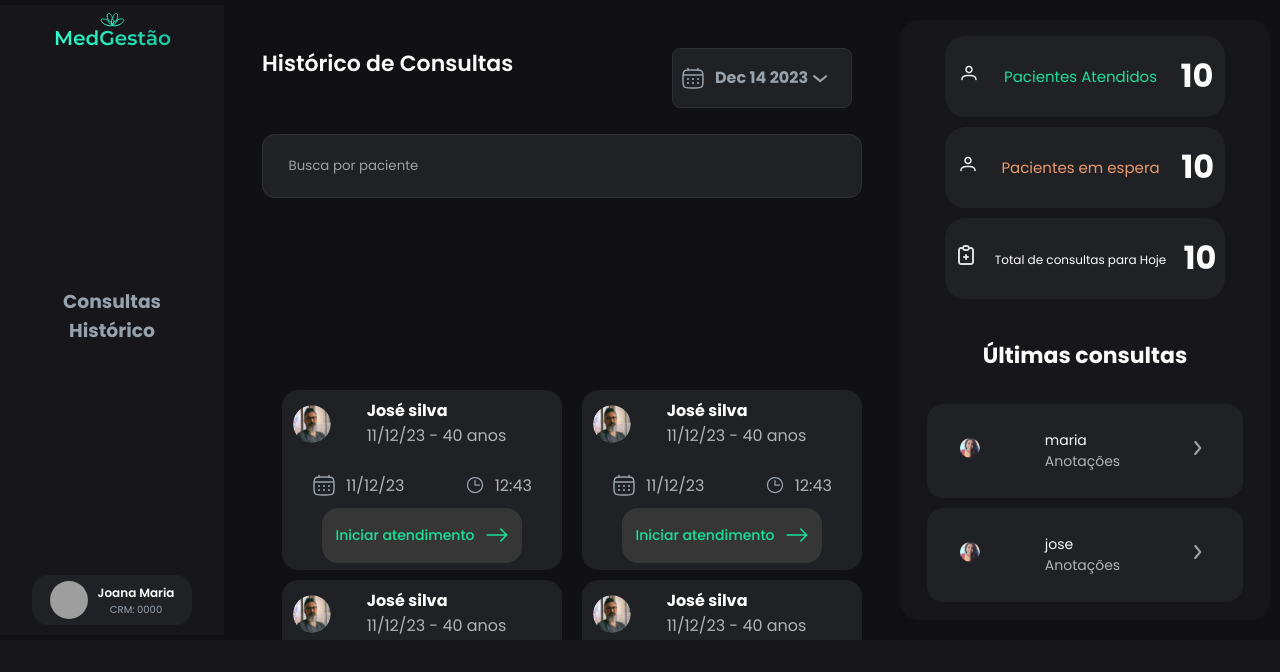
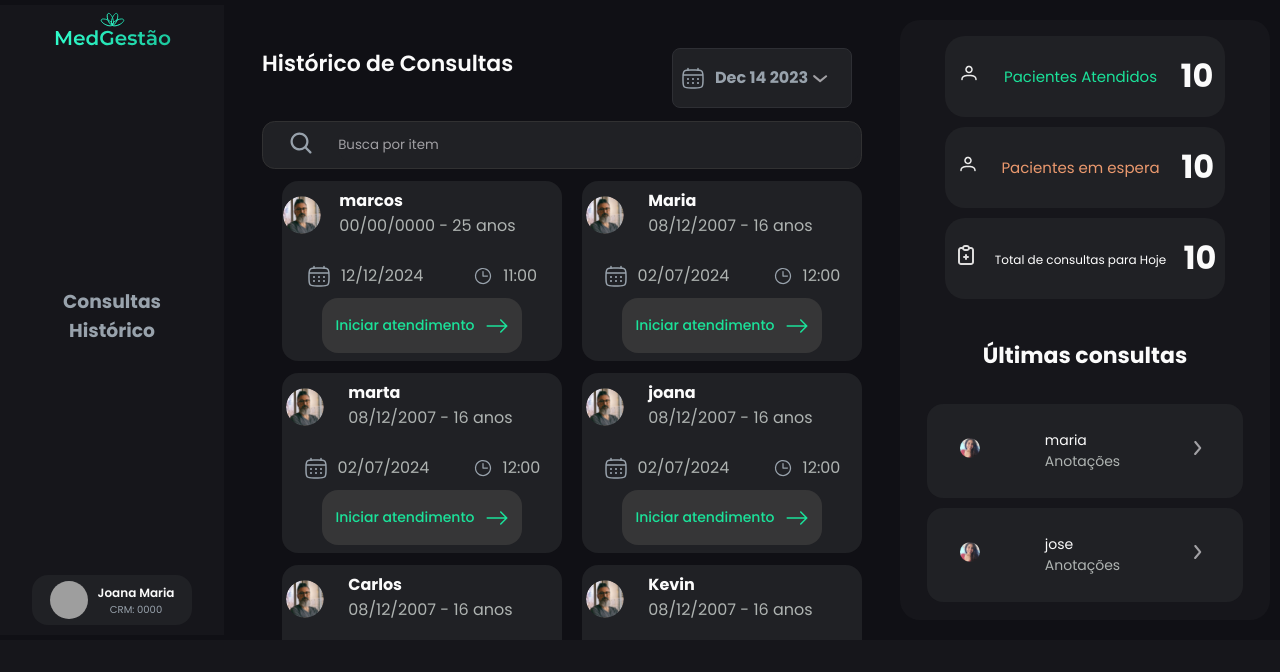
Before and after one commit to MedGestao/frontend-web, a React (Create React App) app: page /dashboard in a window 1280 px wide. Both pictures are taken after a click on the element "Histórico". Shown: the top 672 px of the page. Built offline with nearby package versions, Linux system fonts and the light colour scheme; grey boxes are pictures that could not be loaded.

Commit message:
added search consult patients

```diff
--- a/src/components/CardService/index.js
+++ b/src/components/CardService/index.js
@@ -4,7 +4,8 @@ import timeIcon from "./timeIcon.svg"
 import calendarIcon from "./calendarIcon.svg"
 import arrow from './arrow.svg'
 
-function CardSevice() {
+function CardSevice(props) {
+
     return (
         <div className="cardService">
             <div className="cadServiceMed1">
@@ -13,21 +14,21 @@ function CardSevice() {
                 </div>
                 <div style={{ marginRight: '45px' }}>
                     <div className='patientInformation' >
-                        <span>José silva</span>
+                        <span>{props.name}</span>
                     </div>
                     <div className='dateInformation'>
-                        <span>11/12/23 - 40 anos</span>
+                        <span>{props.date_of_birth} - {props.age} anos</span>
                     </div>
                 </div>
             </div>
             <div className="cadServiceMed2">
                 <div className="agend">
                     <div className='dateInformation'>
-                        <img src={calendarIcon} style={{ marginRight: '10px' }} /> <span>11/12/23</span>
+                        <img src={calendarIcon} style={{ marginRight: '10px' }} /> <span>{props.date_of_consult}</span>
 
                     </div>
                     <div className="dateInformation">
-                        <img src={timeIcon} style={{ marginRight: '10px' }} /> <span>12:43</span>
+                        <img src={timeIcon} style={{ marginRight: '10px' }} /> <span>{props.consultation_time}</span>
 
                     </div>
                 </div>
--- a/src/pages/dashboard/index.js
+++ b/src/pages/dashboard/index.js
@@ -6,27 +6,42 @@ import './style.css';
 import React, { useState } from 'react';
 import calendarIcon from "./calendar.svg"
 import arrowIcon from "./arrow.svg"
+import searcIcon from "./searchIcon.svg"
 import Calendar from 'react-calendar';
 import 'react-calendar/dist/Calendar.css';
 
 function Dashboard() {
-  const dados = [4, 3]
   const [date, setDate] = useState(new Date());
   const [isCalendarVisible, setCalendarVisible] = useState(false);
   const [history, setHistory] = useState(false);
-  const name = useState()
+  const [name, setName] = useState('');
+  const [consultCard, setConsultCard] = useState([{ name: "marcos", age: "25", date_of_birth: "00/00/0000", date_of_consult: "12/12/2024", consultation_time: "11:00" },
+  { name: "Maria", age: "16", date_of_birth: "08/12/2007", date_of_consult: "02/07/2024", consultation_time: "12:00" },
+  { name: "marta", age: "16", date_of_birth: "08/12/2007", date_of_consult: "02/07/2024", consultation_time: "12:00" },
+  { name: "joana", age: "16", date_of_birth: "08/12/2007", date_of_consult: "02/07/2024", consultation_time: "12:00" },
+  { name: "Carlos", age: "16", date_of_birth: "08/12/2007", date_of_consult: "02/07/2024", consultation_time: "12:00" },
+  { name: "Kevin", age: "16", date_of_birth: "08/12/2007", date_of_consult: "02/07/2024", consultation_time: "12:00" }
+  ])
+  var [filteredConsultations, setFilteredConsultation] = useState(consultCard)
+  const searchPatients = () => {
+    console.log('opa', name);
+    filteredConsultations = consultCard.filter(paciente => {
 
-  const searchPatients = (name) => {
-    console.log('opa', name);
+      if (paciente.name.toLowerCase() == name.toLowerCase()) {
+        return paciente
+      }
+    });
+    if (!name) {
+      filteredConsultations = consultCard
+    }
+    setFilteredConsultation(filteredConsultations);
   }
 
   const handleTruehistory = () => {
-    // Define minhaVariavel como true
     setHistory(true);
   };
 
   const handleFalsehistory = () => {
-    // Define minhaVariavel como false
     setHistory(false);
   };
 
@@ -62,13 +77,17 @@ function Dashboard() {
               </div>
 
             </div>
-            <div className="simple-input-block">
+            <div className="inputStyle">
+              <button type="button" className="buttonSearch" onClick={searchPatients}>
+                <img src={searcIcon} />
+              </button>
               <input
                 id={name}
                 name={name}
-                placeholder="Busca por paciente"
+                placeholder="Busca por item"
+                onChange={(e) => setName(e.target.value)}
+              />
 
-              />
             </div>
 
           </div>
@@ -97,24 +116,27 @@ function Dashboard() {
         }
 
 
-        <div style={{ maxHeight: '250px', overflowY: 'auto' }}>
-          <div style={{
-            display: 'flex',
-            flexDirection: 'row', position: 'relative', zIndex: 1
-          }} >
-            {dados.map((item, index) => (
-              <CardSevice key={index} dados={item} />
-            ))}
-          </div>
-          <div style={{
-            marginTop: '10px',
-            display: 'flex',
-            flexDirection: 'row', position: 'relative', zIndex: 1
-          }} >
-            {dados.map((item, index) => (
-              <CardSevice key={index} dados={item} />
-            ))}
-          </div>
+        <div style={{ paddingTop: "2%" }} >
+          {filteredConsultations.map((item, index) => (
+
+            <React.Fragment key={item?.name}>
+              {(index) % 2 === 0 && <div style={{
+                display: 'flex',
+                flexDirection: 'row', position: 'relative', zIndex: 1, paddingBottom: "2%"
+              }}><CardSevice name={item?.name} age={item?.age} consultation_time={item?.consultation_time} date_of_birth={item?.date_of_birth} date_of_consult={item?.date_of_consult} />
+                {filteredConsultations[index + 1] && (
+                  <CardSevice
+                    name={filteredConsultations[index + 1]?.name}
+                    age={filteredConsultations[index + 1]?.age}
+                    consultation_time={filteredConsultations[index + 1]?.consultation_time}
+                    date_of_birth={filteredConsultations[index + 1]?.date_of_birth}
+                    date_of_consult={filteredConsultations[index + 1]?.date_of_consult}
+                  />
+                )}     </div>}
+            </React.Fragment>
+          ))}
+
+
         </div>
       </div >
 
--- a/src/pages/dashboard/style.css
+++ b/src/pages/dashboard/style.css
@@ -21,35 +21,55 @@
   justify-content: space-between;
 }
 
-.simple-input-block {
+.inputStyle {
   position: relative;
   margin-top: 0.8rem;
 }
 
-.simple-input-block label {
+.inputStyle {
   font-size: 1rem;
   font-style: normal;
   font-weight: 500;
 }
 
-.simple-input-block input {
-  background-image: url("./calendar.svg");
+.inputStyle {
   background-size: 20px;
   background-position: 10px center;
   background-repeat: no-repeat;
   width: 100%;
-  height: 4rem;
+  height: 3rem;
   margin-top: 0.8rem;
   border-radius: 0.8rem;
   background: var(--third-background);
   color: var(--text-primary);
   border: 1px solid var(--border);
   outline: 0;
-  padding: 0 1.6rem;
+  display: flex;
+  justify-content: flex-start;
+  align-items: center;
+}
+.inputStyle input {
+  background-size: 20px;
+  background-position: center;
+  background-repeat: no-repeat;
+  width: 100%;
+  height: 2rem;
+  border-radius: 0.8rem;
+  background: var(--third-background);
+  color: var(--text-primary);
+  border: 0px solid var(--border);
+  outline: 0;
 }
 
-.simple-input-block input::placeholder {
+.inputStyle input::placeholder {
   color: var(--text);
+}
+.buttonSearch {
+  background-color: var(--thid-background);
+  border: 0px solid var(--border);
+  outline: 0;
+  padding: 0 1.6rem;
+  cursor: pointer;
 }
 
 .schedule {
```
Also changed, not shown: src/pages/dashboard/searchIcon.svg.
